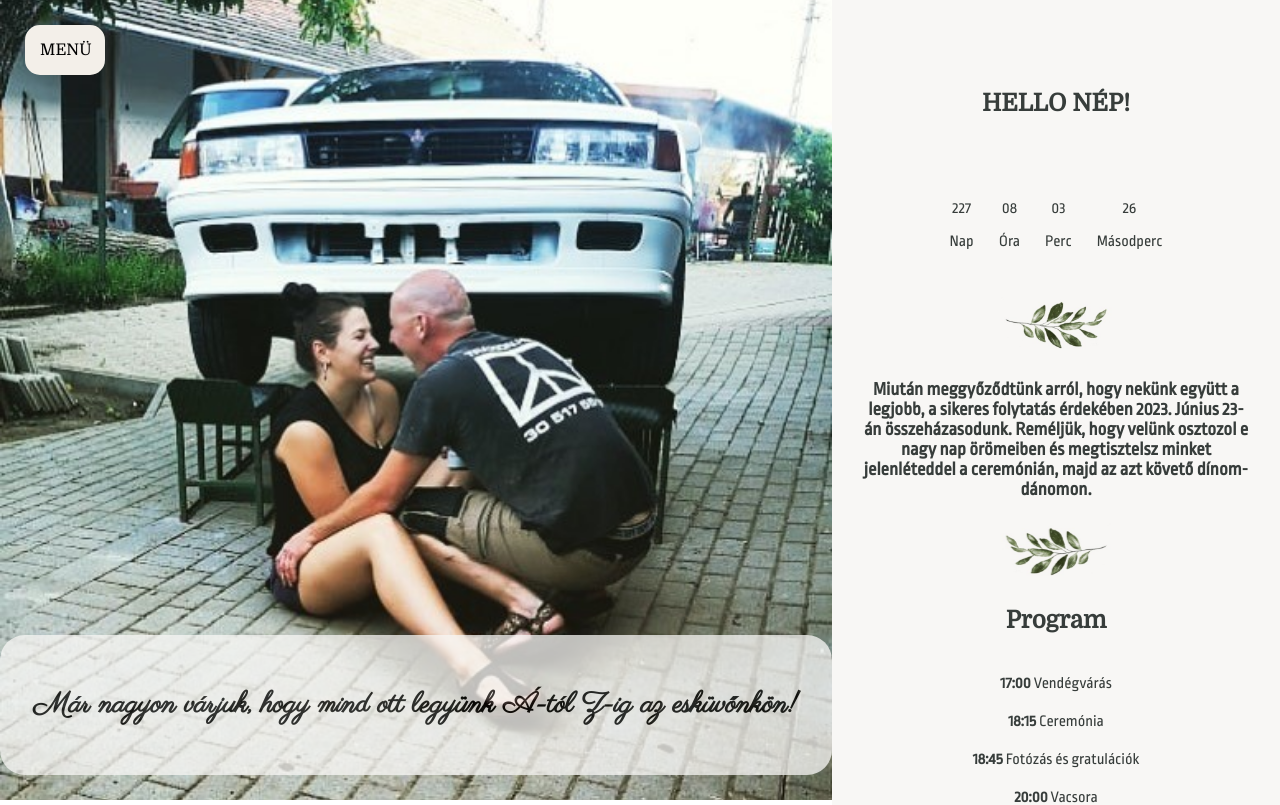
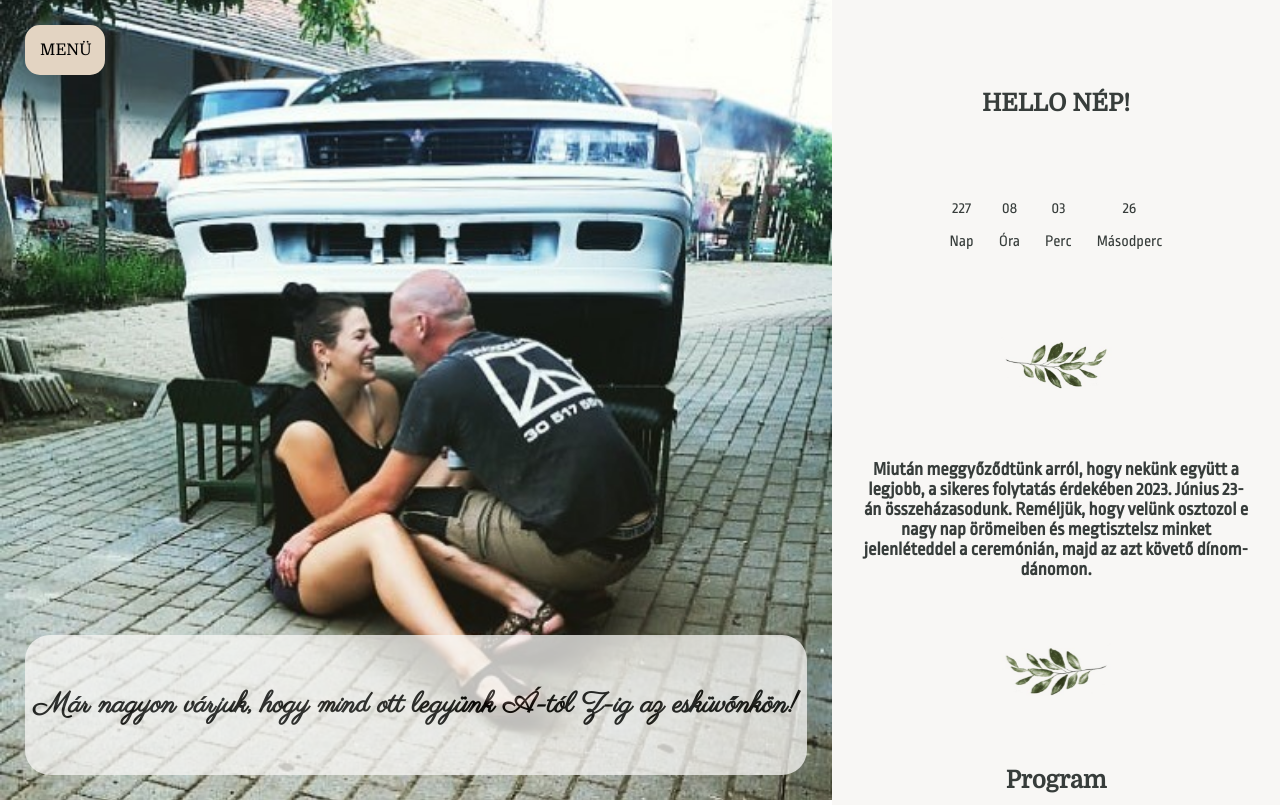
Before and after one commit to bisboi/wedding_agozoli, a React (Create React App) app: page / in a window 1280 px wide. Shown: the top 805 px of the page. Built offline with nearby package versions, Linux system fonts and the light colour scheme.

Commit message:
pic-text fix

```diff
--- a/src/App.css
+++ b/src/App.css
@@ -41,14 +41,15 @@ button {
   font-size: larger;
   font-size: auto;
   position: absolute;
+  left: 25px;
   display: flex;
   flex-direction: column;
   justify-content: center;
   align-items: center;
   bottom: 25px;
-  width: 100%;
+
   height: 140px;
-
+  width: calc(100% - 50px);
   background-color: var(--main);
   background-blend-mode: color;
   padding: 5px;
--- a/src/components/Content.css
+++ b/src/components/Content.css
@@ -51,6 +51,10 @@ img {
 
 .Content-holder {
   width: 35%;
+  display: flex;
+  flex-direction: column;
+  align-items: center;
+  gap: 40px;
   padding: 2%;
   background-color: var(--main);
   float: left;
@@ -66,10 +70,6 @@ img {
 
   .Content-holder {
     width: 100%;
-    display: flex;
-    flex-direction: column;
-    flex-wrap: wrap;
-    align-items: center;
   }
 }
 .image-holder {
```
